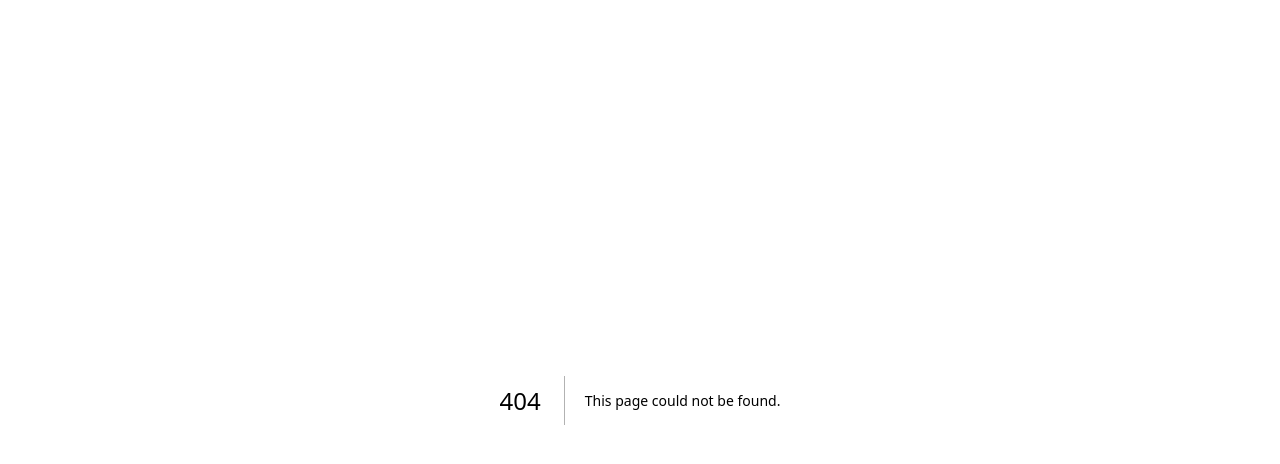
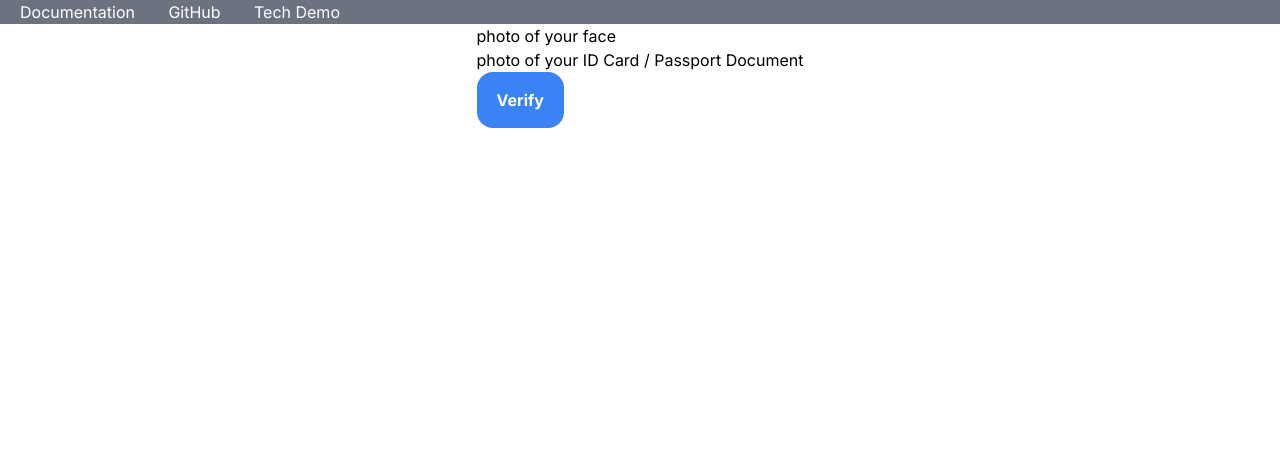
Before and after one commit to devincheca/face-wrekognizer, a Next.js app in the folder face-wrek/: page /upload in a window 1280 px wide. Before the commit this address had no page. Shown: the top 464 px of the page. Built offline with nearby package versions, Linux system fonts and the light colour scheme.

Commit message:
created upload page

```diff
--- a/face-wrek/app/(Disclaimer)/Disclaimer.tsx
+++ b/face-wrek/app/(Disclaimer)/Disclaimer.tsx
@@ -1,5 +1,11 @@
-export default function Disclaimer(props: { isAgreed: boolean, onAgree: () => void, onViewDemo: () => void }) {
-  const { isAgreed, onAgree, onViewDemo } = props;
+"use client";
+
+import { useState } from "react";
+
+export default function Disclaimer() {
+  const [isAgreed, setIsAgreed] = useState(false);
+
+  const onAgree = () => setIsAgreed(true);
 
   return (
     <div>
@@ -14,8 +20,13 @@ export default function Disclaimer(props: { isAgreed: boolean, onAgree: () => vo
           <p className="text-right py-2">Copyright 2024 faceWrekognizer</p>
         </div>
         <div className="text-center">
-          { !isAgreed && <button className="bg-blue-500 hover:bg-blue-700 text-white py-2 px-4 rounded" onClick={onAgree}>Agree</button> }
-          { isAgreed && <button className="bg-blue-500 hover:bg-blue-700 text-white py-2 px-4 rounded" onClick={onViewDemo}>View Demo</button> }
+          { !isAgreed && <button className="bg-blue-500 hover:bg-blue-700" onClick={() => onAgree()}>Agree</button> }
+          { isAgreed && <>
+              <a href="/upload">
+                <button className="bg-blue-500 hover:bg-blue-700">View Demo</button>
+              </a>
+            </>
+          }
         </div>
       </div>
     </div>
--- /dev/null
+++ b/face-wrek/app/(UploadForm)/UploadForm.tsx
@@ -0,0 +1,15 @@
+export default function UploadForm() {
+  return (
+    <>
+      <div className="flex w-screen justify-around">
+        <div className="flex flex-col h-full justify-between">
+          <div className="flex">photo of your face</div>
+          <div className="flex">photo of your ID Card / Passport Document</div>
+          <div className="flex">
+            <button className="bg-blue-500 hover:bg-blue-700">Verify</button>
+          </div>
+        </div>
+      </div>
+    </>
+  );
+}
--- a/face-wrek/app/globals.css
+++ b/face-wrek/app/globals.css
@@ -33,3 +33,18 @@ body {
     text-wrap: balance;
   }
 }
+
+button {
+  font-weight: bold;
+  padding-top: 1em;
+  padding-bottom: 1em;
+  padding-left: 1.25em;
+  padding-right: 1.25em;
+  border-radius: 1em;
+  background-color: blue;
+  color: white;
+}
+
+button:hover {
+  background-color: darkblue;
+}
--- a/face-wrek/app/page.tsx
+++ b/face-wrek/app/page.tsx
@@ -3,21 +3,15 @@ import Image from "next/image";
 // Components
 import Disclaimer from "./(Disclaimer)/Disclaimer";
 import NavBar from "./(NavBar)/NavBar";
-import { useState } from "react";
 
 export default function Home() {
-  const [isAgreed, setIsAgreed] = useState(false);
-
-  // use state is a client component thing that I need to figure out
-  const openViewDemo = () => console.log('openViewDemo');
-
   return (
     <main className="flex min-h-screen flex-col items-center justify-between p-36">
       <div className="text-left w-screen">
         <NavBar />
       </div>
-      <div className="relative z-[-1] flex place-items-center">
-        <Disclaimer isAgreed onAgree={() => setIsAgreed(true)} onViewDemo={() => openViewDemo()}/>
+      <div className="flex place-items-center">
+        <Disclaimer />
       </div>
 
 {/*
--- /dev/null
+++ b/face-wrek/app/upload/page.tsx
@@ -0,0 +1,16 @@
+// Components
+import NavBar from "../(NavBar)/NavBar";
+import UploadForm from "../(UploadForm)/UploadForm";
+
+export default function Home() {
+  return (
+    <>
+      <div className="text-left w-screen">
+        <NavBar />
+      </div>
+      <div>
+        <UploadForm />
+      </div>
+    </>
+  );
+}
```
